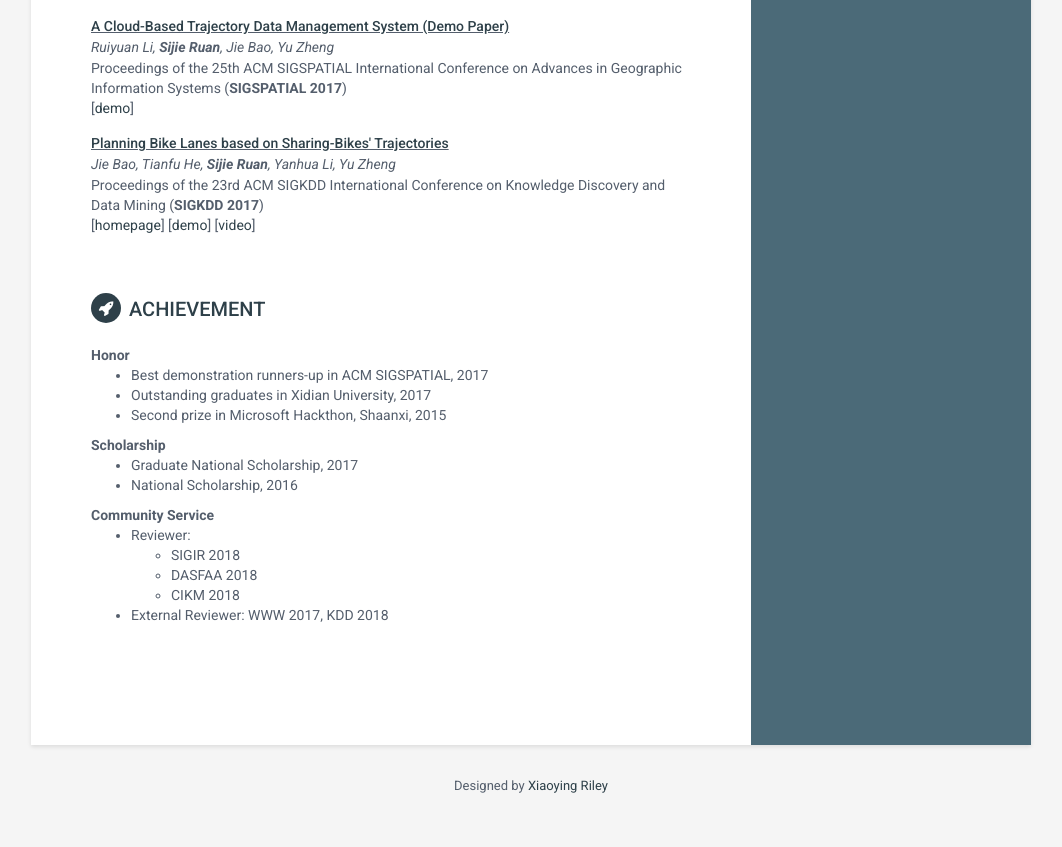
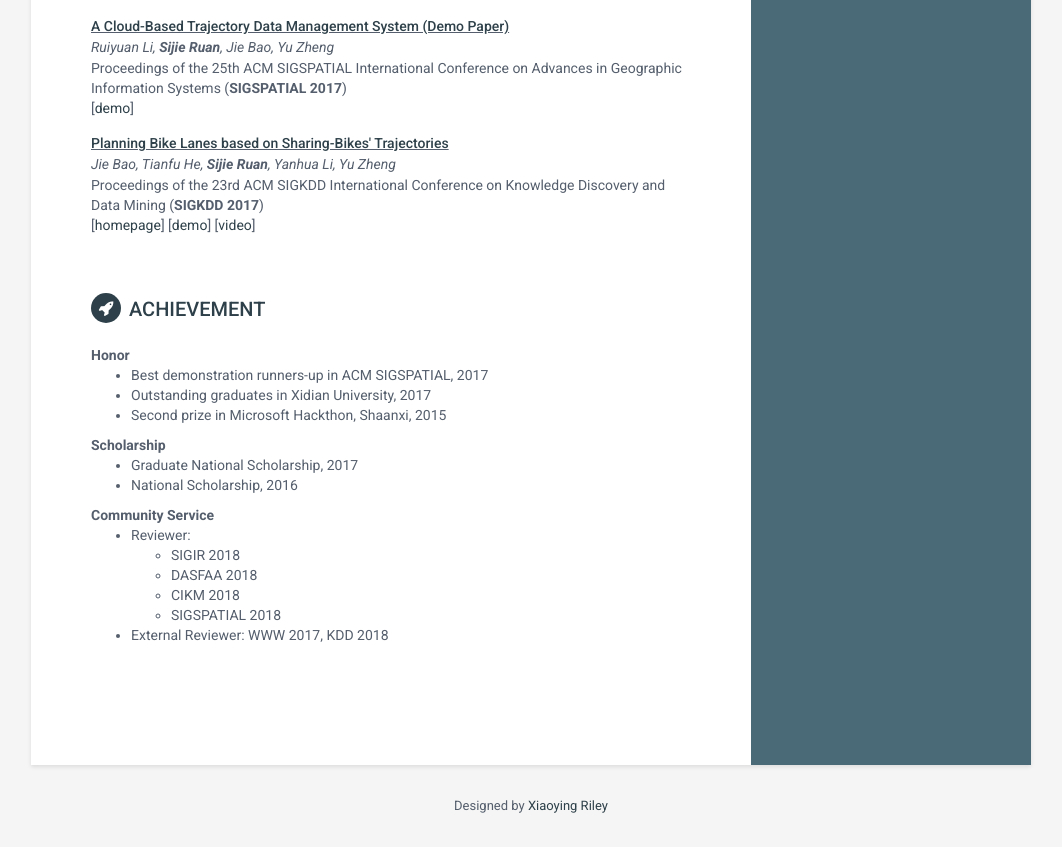
Before and after one commit to sjruan/sjruan.github.io, a Jekyll site: the page built from index.html, in a window 1280 px wide, cut to the strip 770-1617 px from the top of the page. Shown: the whole strip, without its empty margins (109-1171 px from the left). Built offline with Jekyll 4.4.1, drawn with Linux system fonts in a browser that asks for light colours.

Commit message:
add sigspatial reviewer

```diff
--- a/_includes/achievement.html
+++ b/_includes/achievement.html
@@ -24,6 +24,7 @@
                 <li>SIGIR 2018</li>
                 <li>DASFAA 2018</li>
                 <li>CIKM 2018</li>
+                <li>SIGSPATIAL 2018</li>
             </ul>
 
             <li>External Reviewer: WWW 2017, KDD 2018</li>
```
